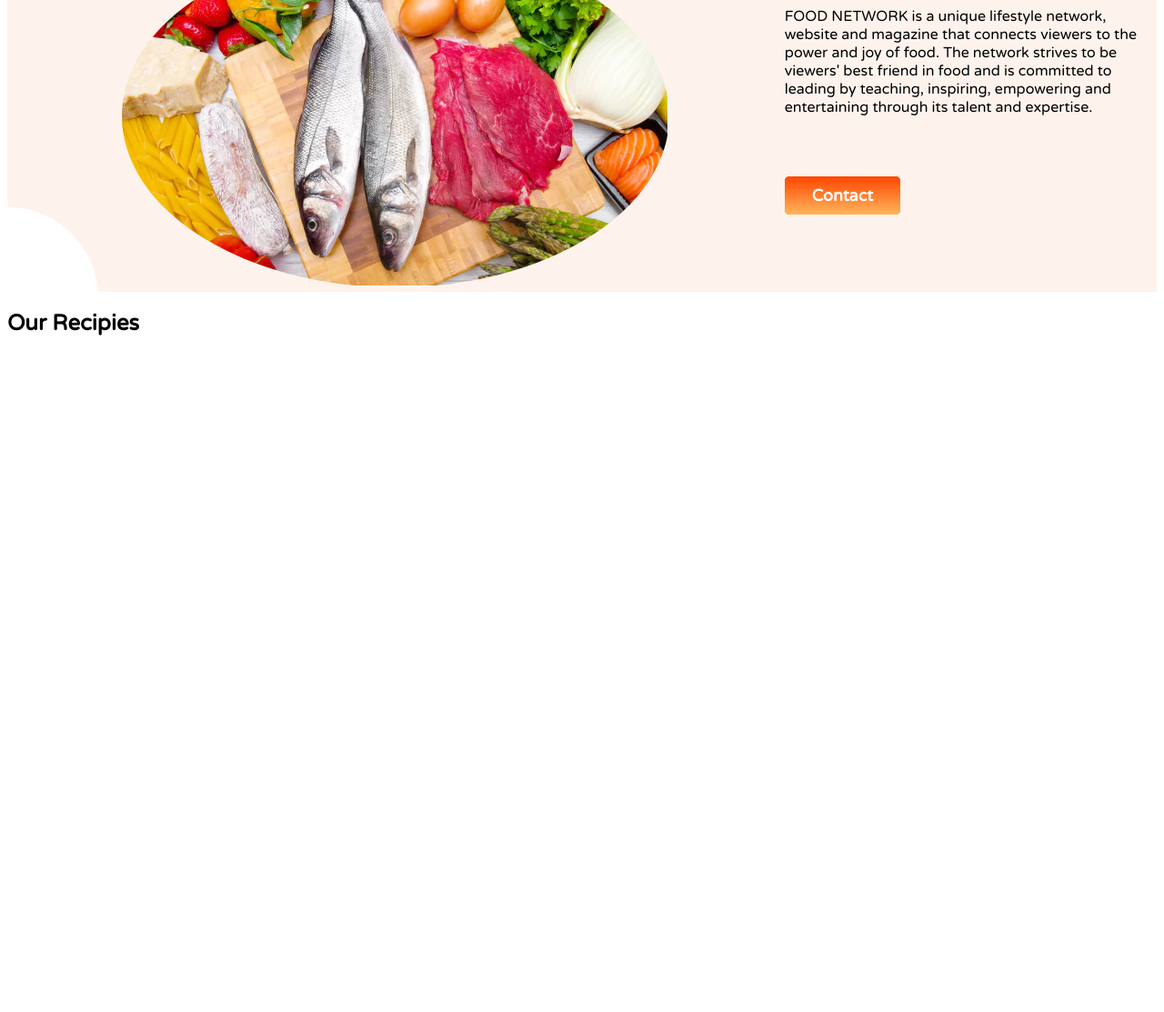
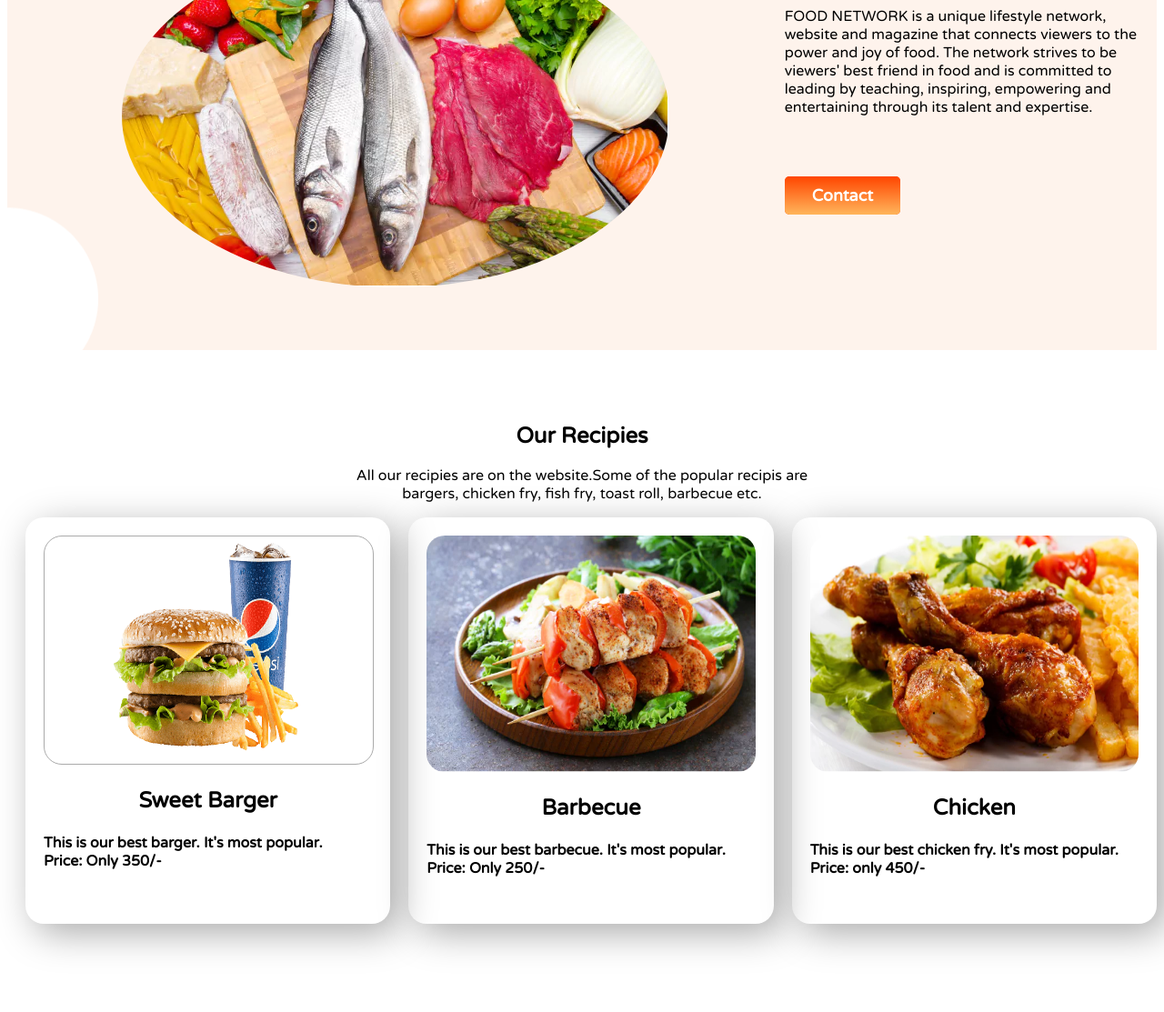
Before and after one commit to Enam121/Food-Network, a plain HTML site: page index.html in a window 1280 px wide. Shown: the part 949-2062 px from the top of the page at 91% size. Before the commit the page ends 1339 px from the top, so only its background shows below. Drawn offline with Linux system fonts and the light colour scheme.

Commit message:
finidhed

```diff
--- a/index.html
+++ b/index.html
@@ -66,8 +66,44 @@
 
     <!--section-3-->
     <section>
-        <h1>Our Recipies</h1>
+        <h1 class="text-align">Our Recipies</h1>
+        <p class="text-align">
+            All our recipies are on the website.Some of the popular recipis are <br>
+            bargers, chicken fry, fish fry, toast roll, barbecue etc.
+        </p>
+        <div class="display-flex" style="margin-bottom: 100px;">
+
+            <div class=" width_for_all box">
+                <img class="img-size" src="barger.png" alt="">
+                <h2 class="text-align"> Sweet Barger</h2>
+                <h4>
+                    This is our best barger. It's most popular. <br> Price: Only 350/-
+                </h4>
+            </div>
+
+            <div class="box  width_for_all">
+                <img class="img-size-2" src="barbecue.png" alt="">
+                <h2 class="text-align"> Barbecue</h2>
+                <h4>
+                    This is our best barbecue. It's most popular. <br> Price: Only 250/-
+                </h4>
+            </div>
+
+            <div class=" width_for_all box">
+                <img class="img-size-2" src="chicken.png" alt="">
+                <h2 class="text-align"> Chicken</h2>
+                <h4>
+                    This is our best chicken fry. It's most popular. Price: only 450/-
+                </h4>
+            </div>
+
+        </div>
     </section>
+
+    <footer class="footer-bg">
+        <h1 class="text-align"> <span class="color"> FOOD</span> NETWORK</h1>
+        <P class="text-align">Eat healthy to live healthy. Live healthy to live happy.</P>
+    </footer>
 
 </body>
 
--- a/style.css
+++ b/style.css
@@ -47,7 +47,42 @@ border-radius: 50%;
 .margin-2{
     margin-left: 10%;
     margin-top: 5%;
+    margin-bottom: 5%;
 }
 .background-image{
     background-image: url(7.png);
+    margin-bottom: 80px;
 }
+.text-align{
+    text-align: center;
+}
+.width_for_all{
+    width: 30%;
+
+}
+.width_for_all img{
+    width: 100%;
+}
+.img-size{
+    height: 250px;
+    width: 480px;
+    border: 1px solid #AAA;
+    border-radius: 20px;
+}
+.img-size-2{
+     height: 260px;
+    width: 380px;
+    border-radius: 20px;
+
+}
+
+.box{   box-shadow: 10px 10px 40px #aaa;
+  padding: 20px 20px 30px 20px;
+   width: 380px;
+   margin-left: 20px;
+   border-radius: 20px;
+}
+.footer-bg{
+    background-color: dimgray;
+    padding: 20px 5px 150px 5px;
+}
```
Also changed, not shown: barbecue.png (added), barger.png (added), chicken.png (added).
